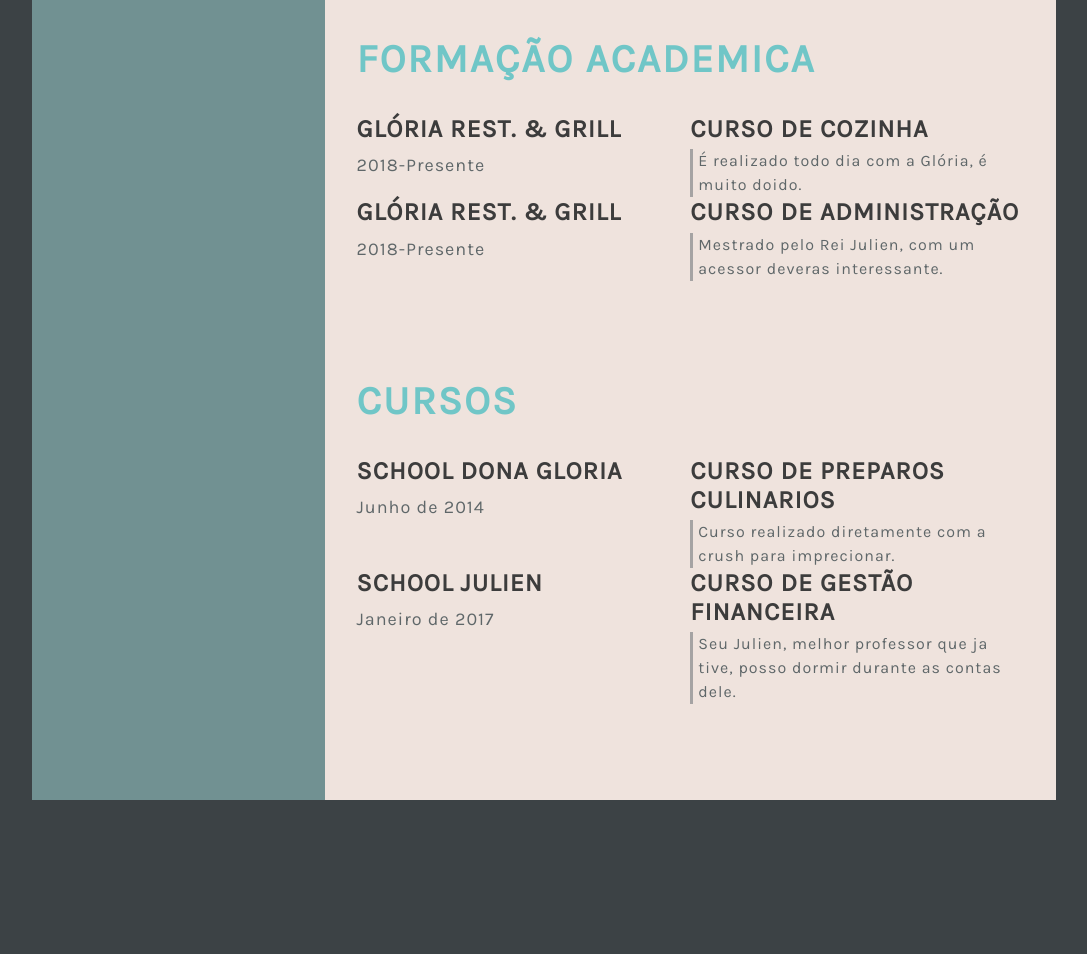
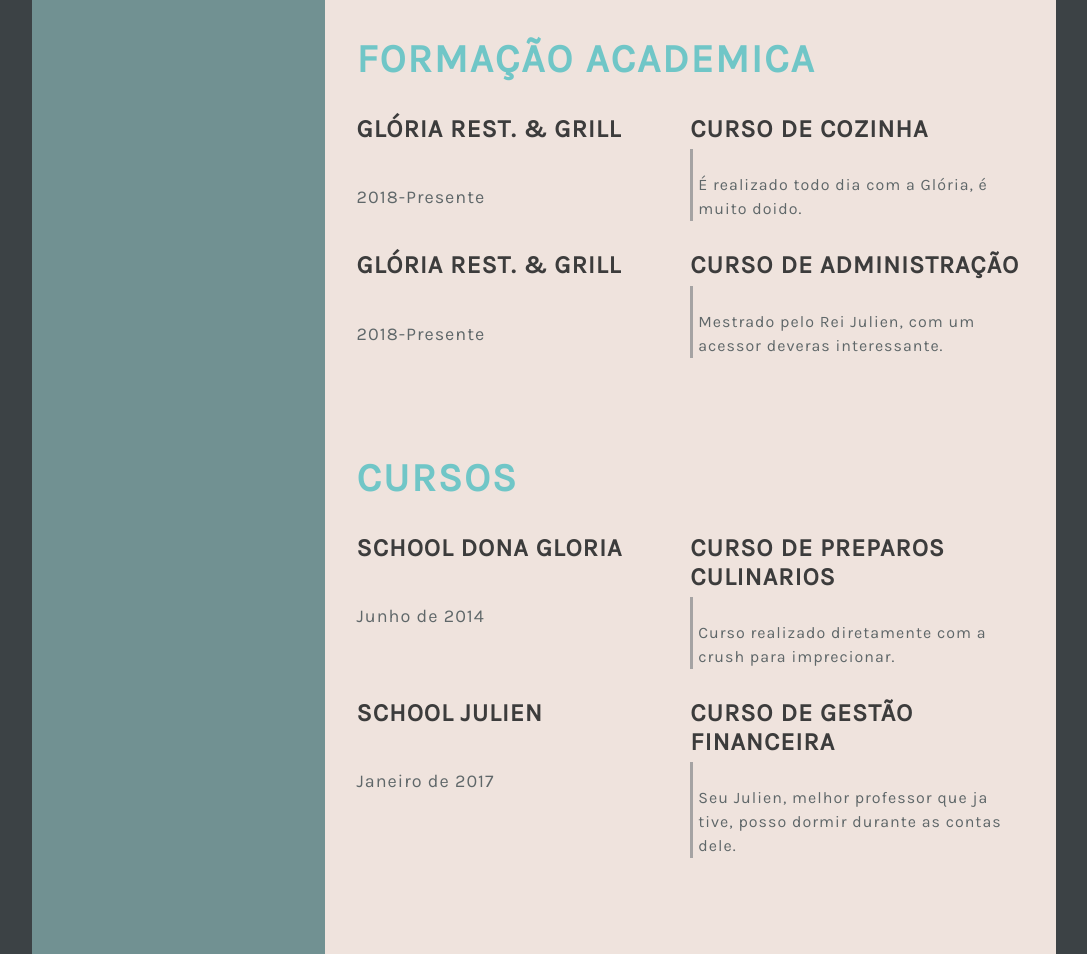
Before and after one commit to HeiJardel/devweekgit.github.io, a plain HTML site: page index.html in a window 1280 px wide. Shown: the part 847-1801 px from the top of the page, without its empty margins (96-1183 px from the left). Before the commit the page ends 1679 px from the top, so only its background shows below. Drawn offline with Linux system fonts and the light colour scheme.

Commit message:
Update index.html

```diff
--- a/index.html
+++ b/index.html
@@ -95,19 +95,19 @@
                 <div class="education-contents">
                     <div class="education-left">
                         <p class="education-school-name">Glória Rest. & Grill</p>
-                        <p class="educationp-time-period">2018-Presente</p>
+                        <p class="educationp-time-period"><br>2018-Presente</p>
                     </div>
                     <div class="education-right">
                         <p class="education-subject">Curso de cozinha</p>
-                        <p class="education-desc">É realizado todo dia com a Glória, é muito doido.</p>
+                        <p class="education-desc"><br>É realizado todo dia com a Glória, é muito doido.</p>
                     </div>
                     <div class="education-left">
-                        <p class="education-school-name">Glória Rest. & Grill</p>
-                        <p class="educationp-time-period">2018-Presente</p>
+                        <p class="education-school-name"><br>Glória Rest. & Grill</p>
+                        <p class="educationp-time-period"><br>2018-Presente</p>
                     </div>
                     <div class="education-right">
-                        <p class="education-subject">Curso de Administração</p>
-                        <p class="education-desc">Mestrado pelo Rei Julien, com um acessor deveras interessante.</p>
+                        <p class="education-subject"><br>Curso de Administração</p>
+                        <p class="education-desc"><br>Mestrado pelo Rei Julien, com um acessor deveras interessante.</p>
                     </div>
                 </div>
             </section>
@@ -116,19 +116,19 @@
                 <div< class="awards-contents">
                     <div class="awards-left">
                         <p class="awards-company-name">School Dona Gloria</p>
-                        <p class="awards-time-period">Junho de 2014</p>
+                        <p class="awards-time-period"><br>Junho de 2014</p>
                     </div>
                     <div class="awards-right">
                         <p class="awards-name">Curso de preparos culinarios</p>
-                        <p class="awards-desc">Curso realizado diretamente com a crush para imprecionar.</p>
+                        <p class="awards-desc"><br>Curso realizado diretamente com a crush para imprecionar.</p>
                     </div>
                     <div class="awards-left">
-                        <p class="awards-company-name">School Julien</p>
-                        <p class="awards-time-period">Janeiro de 2017</p>
+                        <p class="awards-company-name"><br>School Julien</p>
+                        <p class="awards-time-period"><br>Janeiro de 2017</p>
                     </div>
                     <div class="awards-right">
-                        <p class="awards-name">Curso de gestão financeira</p>
-                        <p class="awards-desc">Seu Julien, melhor professor que ja tive, posso dormir durante as contas dele.</p>
+                        <p class="awards-name"><br>Curso de gestão financeira</p>
+                        <p class="awards-desc"><br>Seu Julien, melhor professor que ja tive, posso dormir durante as contas dele.</p>
                     </div>
                 </div>
             </section>
```
